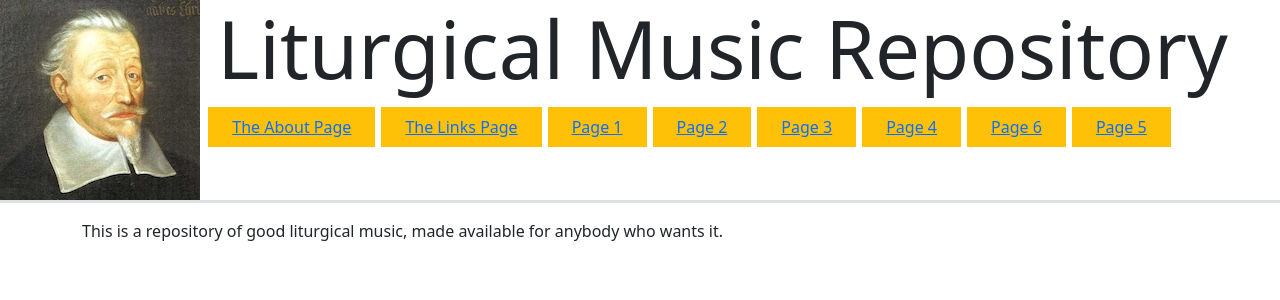
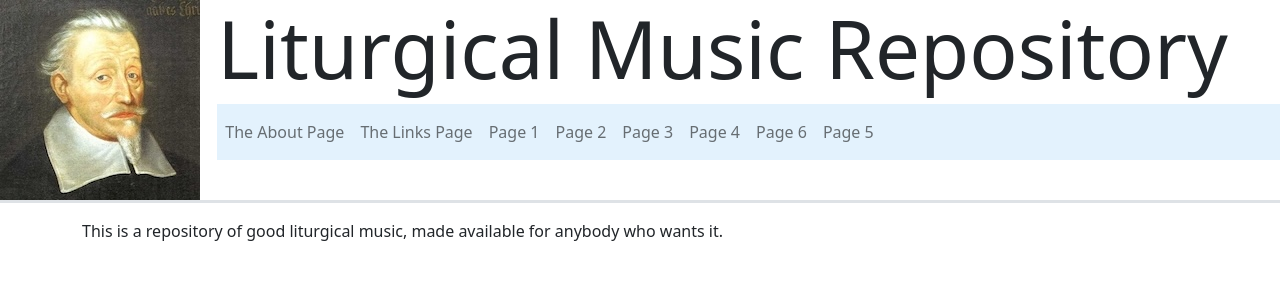
Before and after one commit to coranglais16/liturgical-music, a Jekyll site: the page built from docs/index.md, in a window 1280 px wide. Shown: the top 300 px of the page. Built offline with Jekyll 4.4.1, drawn with Linux system fonts in a browser that asks for light colours.

Commit message:
continue navbar work

```diff
--- a/docs/_layouts/default.html
+++ b/docs/_layouts/default.html
@@ -16,11 +16,13 @@
 		</div>
 		<div class="col">
 			<h1 class="display-1">{{ site.title }}</h1>
-			<nav class="row row-cols-auto">
-				{%- assign list_pages = site.html_pages | where_exp: "item", "item.title != 'Home'" %}
-				{%- for p in list_pages %}
-					<a href="{{ p.url | relative_url }}" class="bg-warning border border-3 border-white px-4 py-2">{{ p.title }}</a>
-				{%- endfor %}
+			<nav class="navbar navbar-expand-lg" style="background-color: #e3f2fd;">
+				<div class="navbar-nav">
+					{%- assign list_pages = site.html_pages | where_exp: "item", "item.title != 'Home'" %}
+					{%- for p in list_pages %}
+						<a href="{{ p.url | relative_url }}" class="nav-link">{{ p.title }}</a>
+					{%- endfor %}
+				</div>
 			</nav>
 		</div>
 	</div>
```
